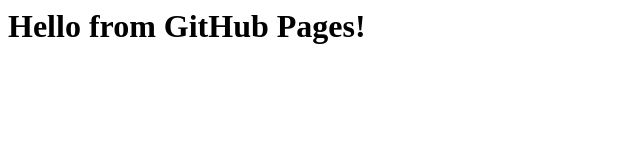
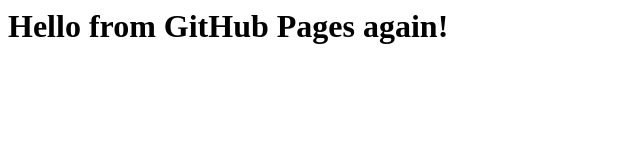
Before and after one commit to git-test-2/git-test-2.github.io, a plain HTML site: page index.html in a window 1280 px wide. Shown: the whole page, without its empty margins (0-640 px from the left). Drawn offline with Linux system fonts and the light colour scheme.

Commit message:
another commit

```diff
--- a/index.html
+++ b/index.html
@@ -1 +1 @@
-<h1>Hello from GitHub Pages!</h1>
+<h1>Hello from GitHub Pages again!</h1>
```
